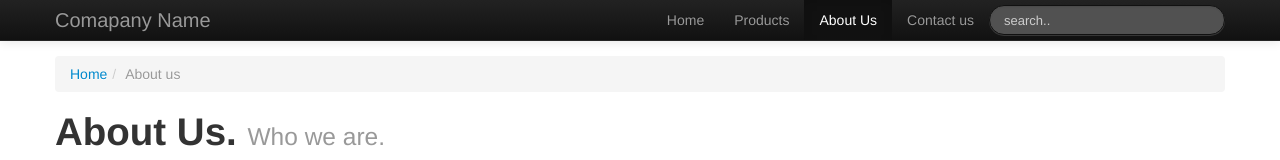
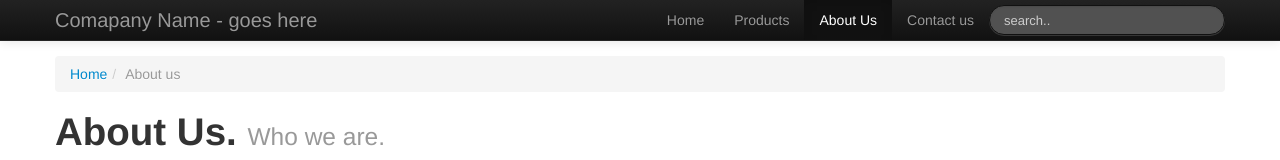
Before and after one commit to kunal12422/bootstrap-sample, a plain HTML site: page about.html in a window 1280 px wide. Shown: the top 160 px of the page. Drawn offline with Linux system fonts and the light colour scheme.

Commit message:
changed 'Comapany Name' to 'Comapany Name - goes here' in about.html

```diff
--- a/about.html
+++ b/about.html
@@ -16,7 +16,7 @@
     <div class="navbar navbar-inverse navbar-fixed-top ">
         <div class="navbar-inner">
             <div class="container">
-                <a href="index.html" class="brand">Comapany Name</a>
+                <a href="index.html" class="brand">Comapany Name - goes here</a>
                 <a data-toggle="collapse" data-target=".nav-collapse" class="btn btn-navbar">
                     <span class="icon-bar"></span>
                     <span class="icon-bar"></span>
```
